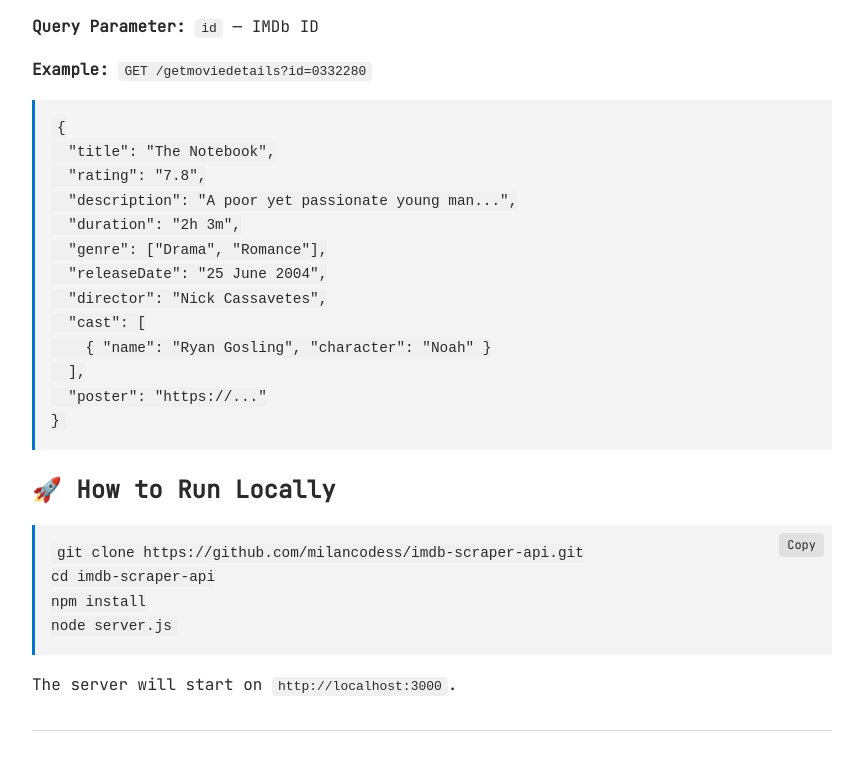
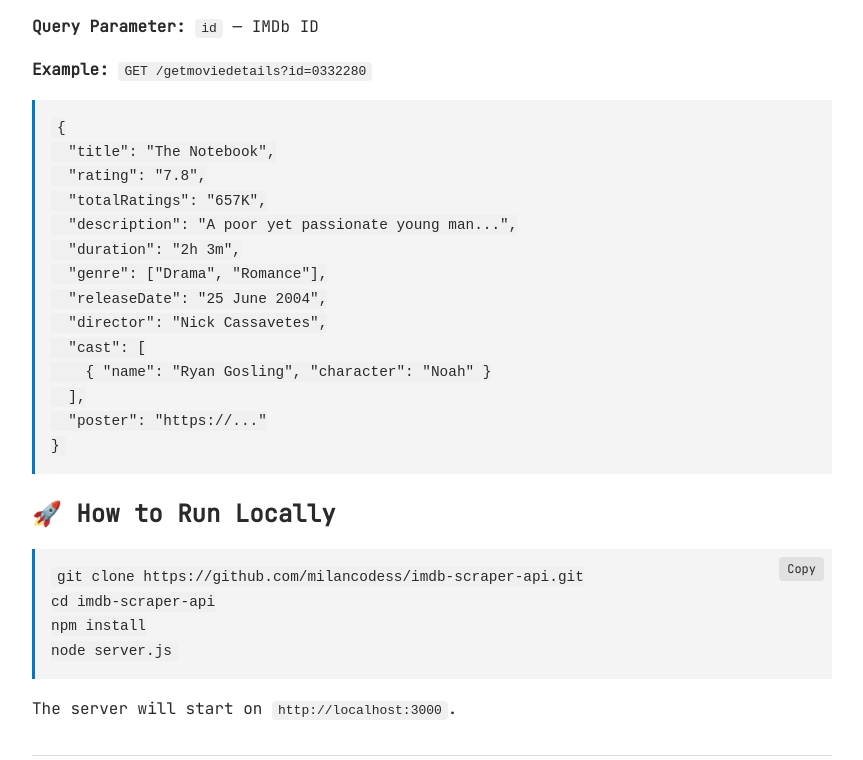
Before and after one commit to notsopreety/IMDb-Scraper-API, a website: page index.html in a window 1280 px wide. Shown: the part 1179-1939 px from the top of the page, without its empty margins (208-1071 px from the left). Drawn offline with Linux system fonts and the light colour scheme.

Commit message:
Add totalRatings field to movie data in index.html

```diff
--- a/index.html
+++ b/index.html
@@ -207,6 +207,7 @@
     <pre><code>{
   "title": "The Notebook",
   "rating": "7.8",
+  "totalRatings": "657K",
   "description": "A poor yet passionate young man...",
   "duration": "2h 3m",
   "genre": ["Drama", "Romance"],
```
